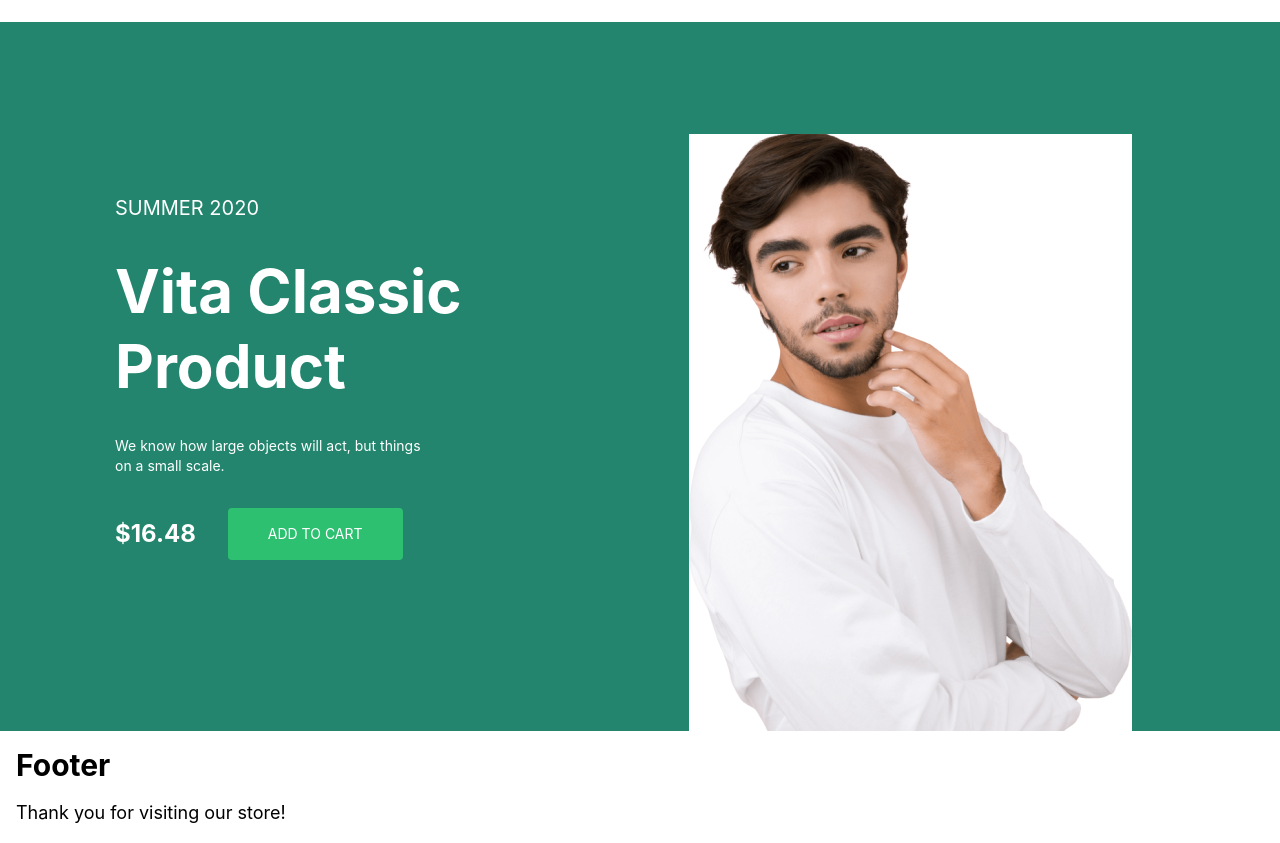
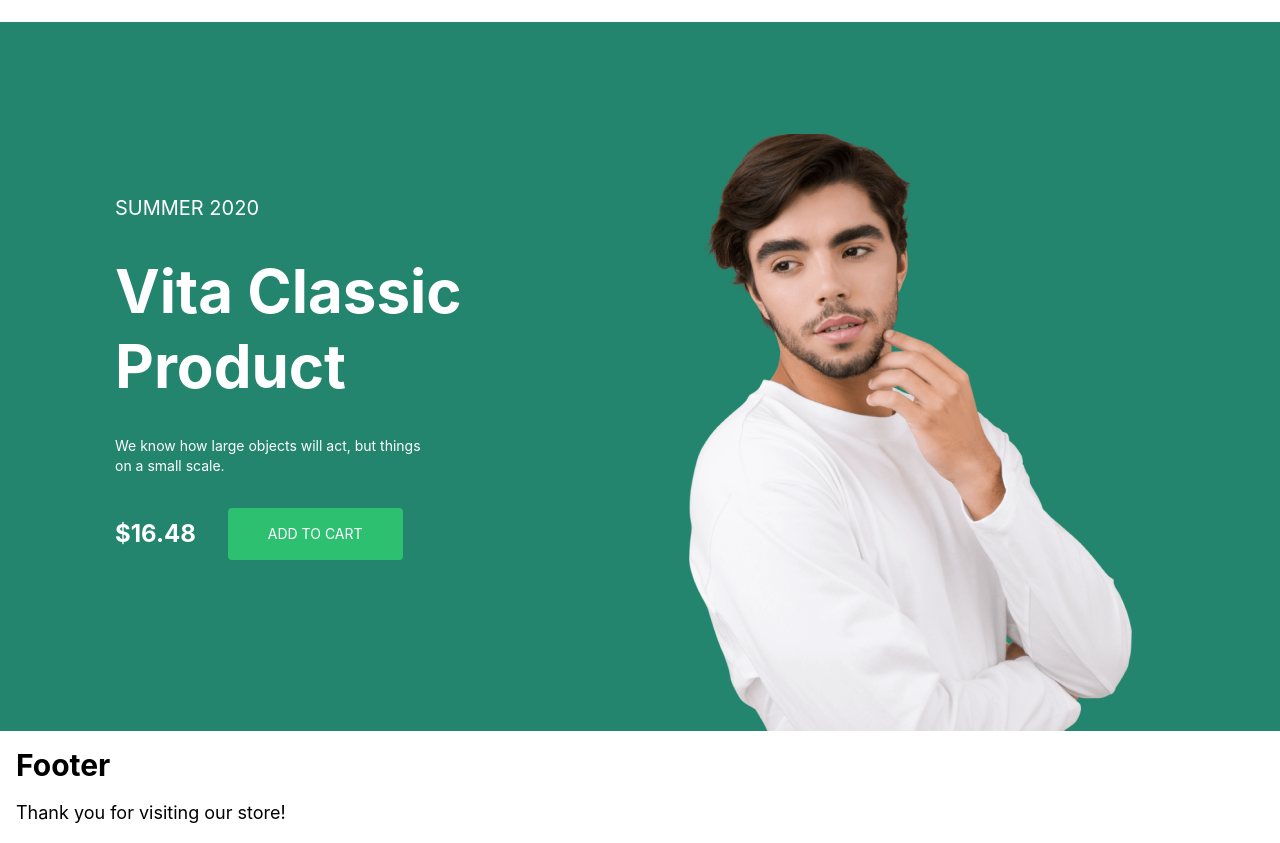
Before and after one commit to gkslleri/bandage-store, a React (Vite) app: page / in a window 1280 px wide. Shown: the part 3120-3963 px from the top of the page. Built offline with nearby package versions, Linux system fonts and the light colour scheme.

Commit message:
düzeltme

```diff
--- a/src/components/VitaClassic.jsx
+++ b/src/components/VitaClassic.jsx
@@ -31,7 +31,7 @@ export default function VitaClassic() {
 
                 <div className="flex w-full justify-center lg:w-1/2">
                     <img
-                        src="/images/hero_men.jpg"
+                        src="/images/hero_men.png"
                         alt="Gömlek giyen erkek model"
                         className="block h-auto w-full max-w-[443px] object-contain object-bottom lg:max-h-[645px]"
                     />
```
Also changed, not shown: public/images/hero_men.jpg (deleted), public/images/hero_men.png (added).
